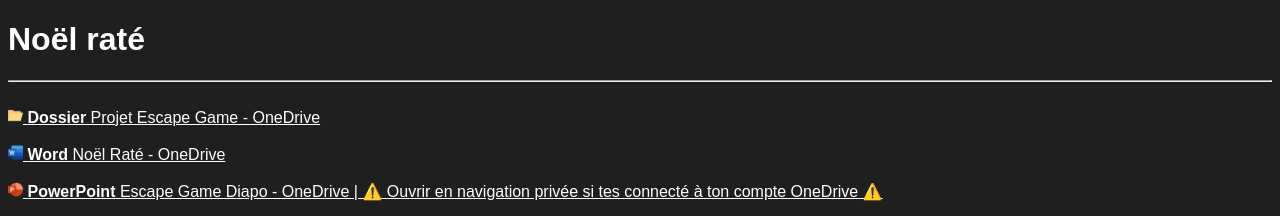
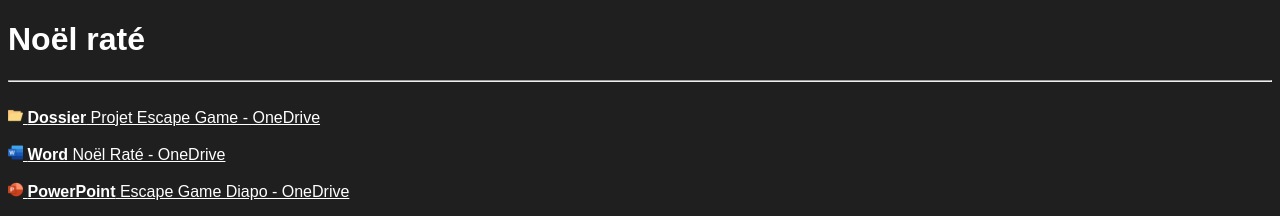
Before and after one commit to leot03/snir, a plain HTML site: page index.html in a window 1280 px wide. Shown: the top 216 px of the page. Drawn offline with Linux system fonts and the light colour scheme.

Commit message:
update 2
- suppression

```diff
--- a/index.html
+++ b/index.html
@@ -14,7 +14,7 @@
       <br>
         <a style="color: white;" href="https://1drv.ms/u/s!AhKyyH8ve_H3zWHPKYJ9aMUlmdVC" target="_blank"><img src="folder.png" alt="dossier.png" style="width: 15px;height: 15px;"> <b>Dossier</b> Projet Escape Game - OneDrive<br><br></a>
         <a style="color: white;" href="https://1drv.ms/w/s!AhKyyH8ve_H3zU3VuiitCp-Qa36M" target="_blank"><img src="word.png" alt="word.png" style="width: 15px;height: 15px;"> <b>Word</b> Noël Raté - OneDrive<br><br></a>
-        <a style="color: white;" href="https://1drv.ms/p/s!AhKyyH8ve_H3znARlqRjJHFoOuqR" target="_blank"><img src="powerpoint.png" alt="powerpoint.png" style="width: 15px;height: 15px;"> <b>PowerPoint</b> Escape Game Diapo - OneDrive | ⚠️ <u>Ouvrir en navigation privée si tes connecté à ton compte OneDrive</u> ⚠️<br><br></a>
+        <a style="color: white;" href="https://1drv.ms/p/s!AhKyyH8ve_H3znARlqRjJHFoOuqR" target="_blank"><img src="powerpoint.png" alt="powerpoint.png" style="width: 15px;height: 15px;"> <b>PowerPoint</b> Escape Game Diapo - OneDrive<br><br></a>
         <a style="color: white;" href="https://docs.google.com/presentation/d/1ll5tR045NjkoEu6galJvFvNb2o9GtbzZubYUBOeY6T4/edit?usp=sharing" target="_blank"><img src="slides.png" alt="slides.png" style="width: 15px;height: 15px;"> <b>Google Slides</b> Projet - GoogleDrive<br><br></a>
         <a style="color: white;" href="install platformIO.pdf" target="_blank"><img src="pdf.png" alt="pdf.png" style="width: 15px;height: 15px;"> <b>PDF</b> Installation plateformeIO - Fichier externe<br></a>
     </div>
```
